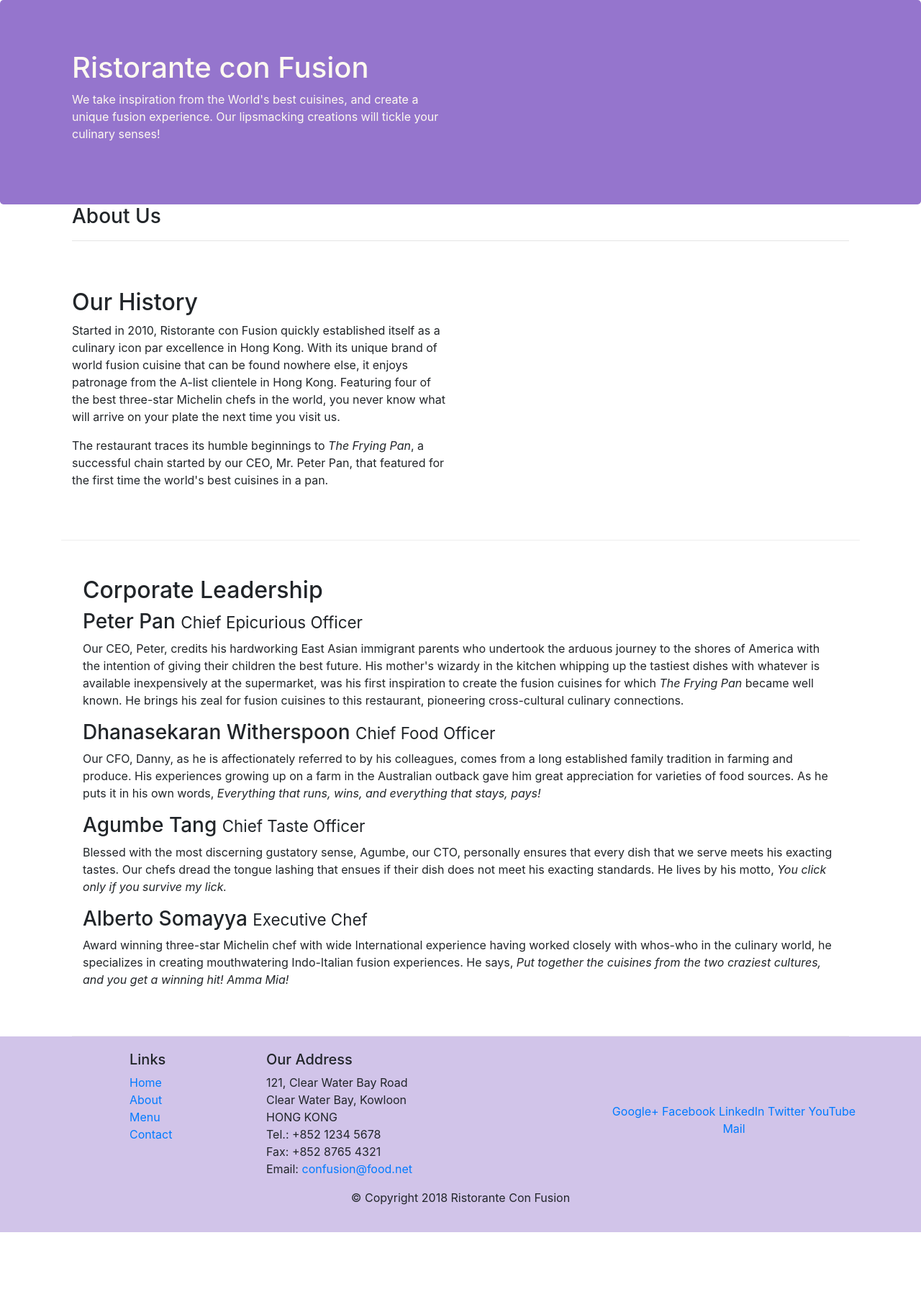
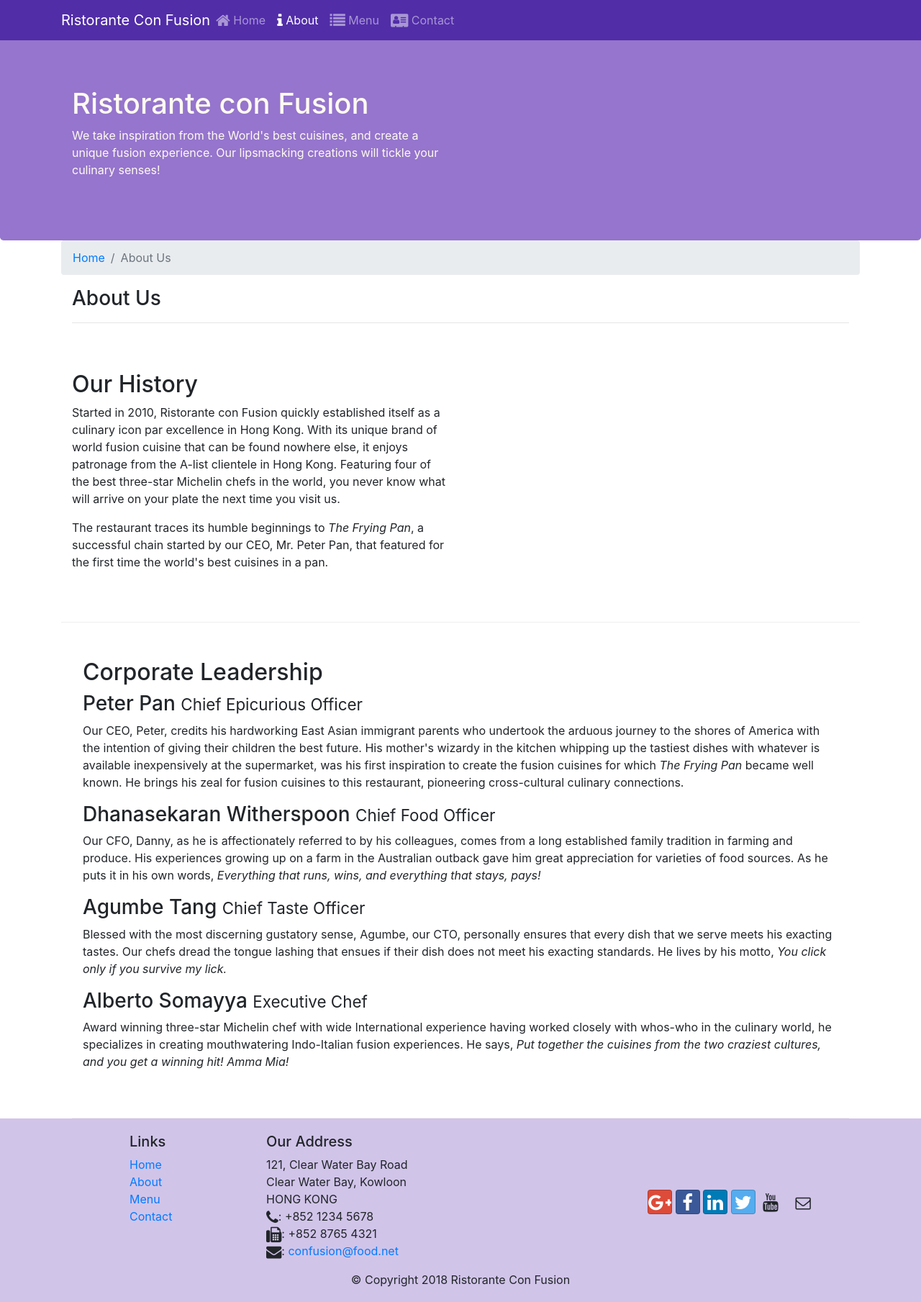
Before and after one commit to naman-gurnaaz/PROJECT-1, a website: page aboutus.html in a window 1280 px wide. Shown: the whole page at 72% size. Before the commit the page ends 1712 px from the top, so only its background shows below. Drawn offline with nearby package versions, Linux system fonts and the light colour scheme.

Commit message:
Icon Fonts

```diff
--- a/aboutus.html
+++ b/aboutus.html
@@ -9,6 +9,8 @@
 
     <!-- Bootstrap CSS -->
     <link rel="stylesheet" href="node_modules/bootstrap/dist/css/bootstrap.min.css">
+    <link rel="stylesheet" href="/node_modules/font-awesome/css/font-awesome.min.css">
+    <link rel="stylesheet" href="/node_modules/bootstrap-social/bootstrap-social.css">
     <link rel="stylesheet" href="/css/styles.css">
 
 
@@ -17,7 +19,23 @@
 </head>
 
 <body>
+    <nav class="navbar navbar-dark navbar-expand-sm fixed-top">
+        <div class="container">
+            <button class="navbar-toggler" type="button" data-toggle="collapse" data-target="#Navbar">
+                <span class="navbar-toggler-icon"></span>
+            </button>
+            <a class="navbar-brand mr-auto" href="./index.html"> Ristorante Con Fusion</a>
+            <div class="collapse navbar-collapse" id = "Navbar">
+                <ul class="navbar-nav mr-auto">
+                 <li class="nav-item"><a class="nav-link" href="./index.html"><span class="fa fa-home fa-lg"></span> Home</a></li>
+                 <li class="nav-item active"><a class="nav-link" href="#"><span class="fa fa-info fa-lg"></span> About</a></li>
+                 <li class="nav-item"><a class="nav-link" href="#"><span class="fa fa-list fa-lg"></span> Menu</a></li>
+                 <li class="nav-item"><a class="nav-link" href="#"><span class="fa fa-address-card fa-lg"></span> Contact</a></li>
+                </ul>
+            </div>
+        </div>
 
+    </nav>
     <header class="jumbotron">
         <div class="container">
             <div class="row row-header">
@@ -33,6 +51,10 @@
 
     <div class="container">
         <div class="row row-header">
+            <ol class="col-12 breadcrumb">
+                <li class="breadcrumb-item"><a href="./index.html">Home</a></li>
+                <li class="breadcrumb-item active">About Us</li>
+            </ol>
             <div class="col-12">
                <h3>About Us</h3>
                <hr>
@@ -74,7 +96,7 @@
                 <div class="col-4 offset-1 col-sm-2">
                     <h5>Links</h5>
                     <ul class="list-unstyled">
-                        <li><a href="#">Home</a></li>
+                        <li><a href="./index.html">Home</a></li>
                         <li><a href="#">About</a></li>
                         <li><a href="#">Menu</a></li>
                         <li><a href="#">Contact</a></li>
@@ -86,19 +108,19 @@
 		              121, Clear Water Bay Road<br>
 		              Clear Water Bay, Kowloon<br>
 		              HONG KONG<br>
-		              Tel.: +852 1234 5678<br>
-		              Fax: +852 8765 4321<br>
-		              Email: <a href="mailto:confusion@food.net">confusion@food.net</a>
+		              <i class="fa fa-phone fa-lg"></i>: +852 1234 5678<br>
+		              <i class="fa fa-fax fa-lg"></i>: +852 8765 4321<br>
+		              <i class="fa fa-envelope fa-lg"></i>: <a href="mailto:confusion@food.net">confusion@food.net</a>
 		           </address>
                 </div>
                 <div class="col-12 col-sm-4 align-self-center">
                     <div class="text-center">
-                        <a href="http://google.com/+">Google+</a>
-                        <a href="http://www.facebook.com/profile.php?id=">Facebook</a>
-                        <a href="http://www.linkedin.com/in/">LinkedIn</a>
-                        <a href="http://twitter.com/">Twitter</a>
-                        <a href="http://youtube.com/">YouTube</a>
-                        <a href="mailto:">Mail</a>
+                        <a class="btn btn-social-icon btn-google" href="http://google.com/+"><i class="fa fa-google-plus fa-lg"></i></a>
+                        <a class="btn btn-social-icon btn-facebook" href="http://www.facebook.com/profile.php?id="><i class="fa fa-facebook fa-lg"></i></a>
+                        <a class="btn btn-social-icon btn-linkedin" href="http://www.linkedin.com/in/"><i class="fa fa-linkedin fa-lg"></i></a>
+                        <a class="btn btn-social-icon btn-twitter" href="http://twitter.com/"><i class="fa fa-twitter fa-lg"></i></a>
+                        <a class="btn btn-social-icon btn-youtube" href="http://youtube.com/"><i class="fa fa-youtube fa-lg"></i></a>
+                        <a class="btn btn-sicial-icon" href="mailto:"><i class="fa fa-envelope-o fa-lg"></i></a>
                     </div>
                 </div>
            </div>
--- a/css/styles.css
+++ b/css/styles.css
@@ -27,4 +27,14 @@
 .address{
     font-size: 80%;
     margin: 0px;
+    color: #0f0f0f;
 }
+
+body{
+    padding: 50px 0px 0px 0px;
+    z-index: 0;
+}
+
+.navbar-dark {
+    background-color: #512DA8;
+}
--- a/package.json
+++ b/package.json
@@ -23,6 +23,8 @@
   },
   "dependencies": {
     "bootstrap": "^4.5.2",
+    "bootstrap-social": "^5.1.1",
+    "font-awesome": "^4.7.0",
     "jquery": "^3.5.1",
     "popper.js": "^1.16.1"
   }
```
Also changed, not shown: index.html (+29 -10 lines), 1 other file.
